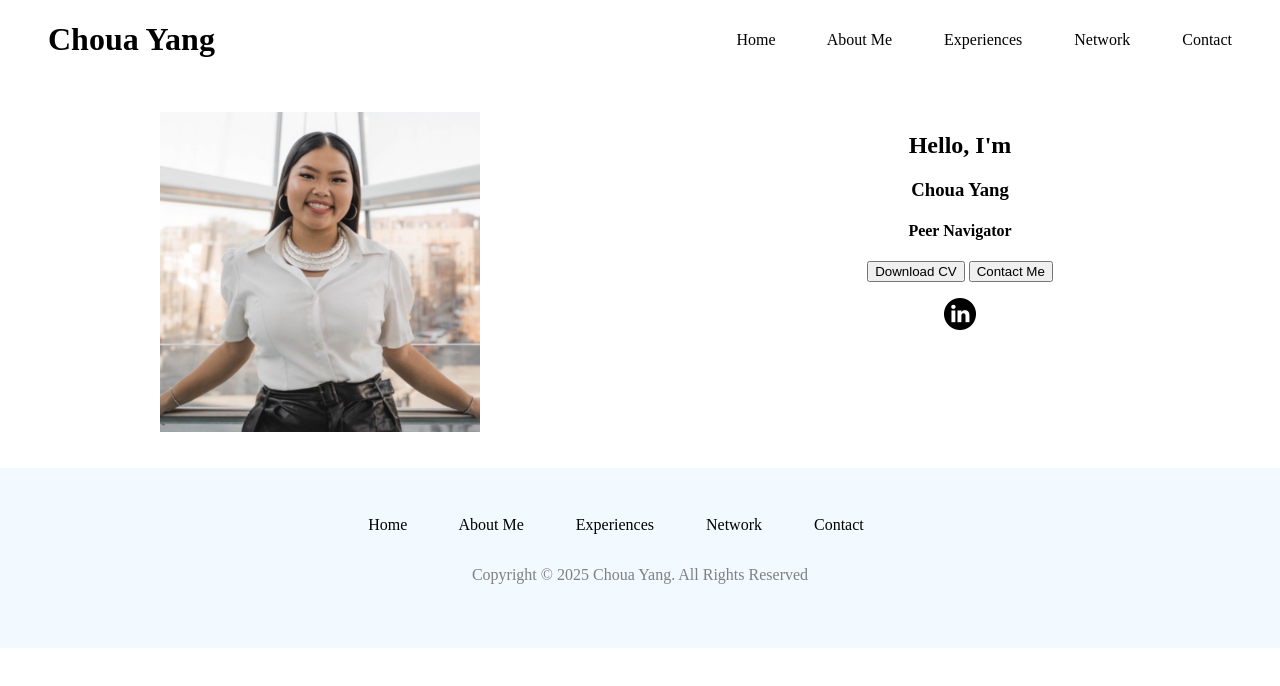
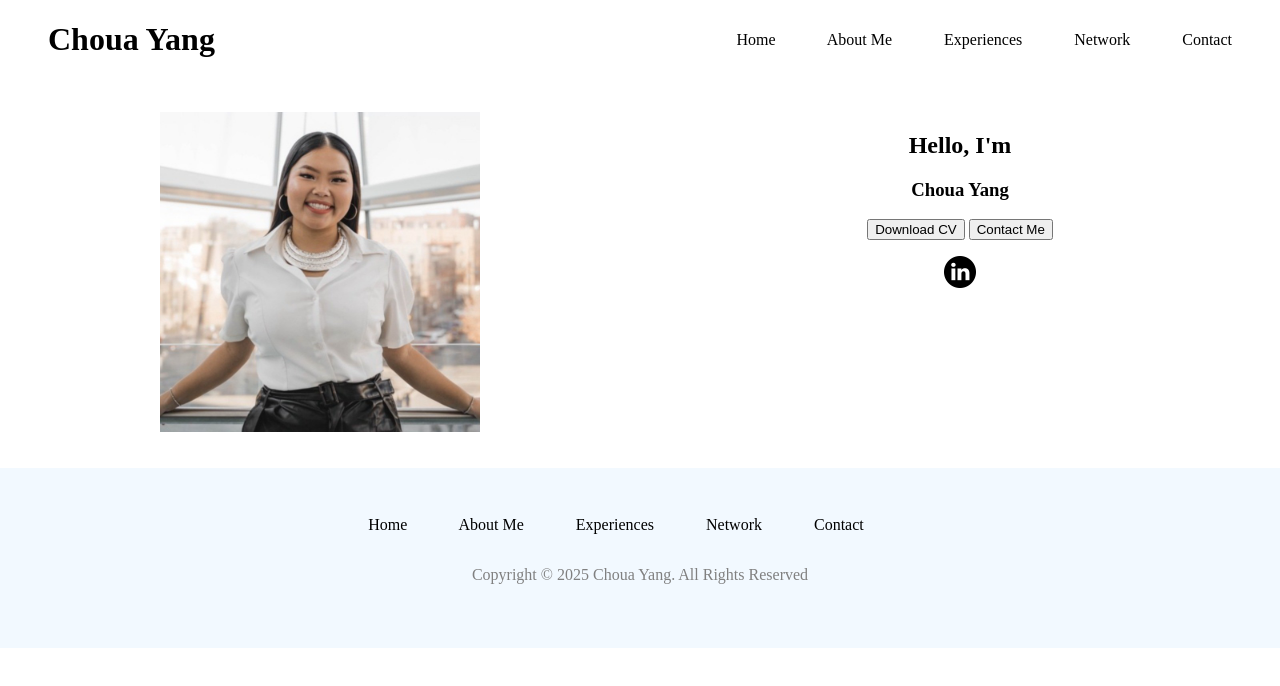
Before and after one commit to Khaun02/choua-portfolio-site, a plain HTML site: page index.html in a window 1280 px wide. Drawn offline with Linux system fonts and the light colour scheme.

Commit message:
refactor: updated bio
- removed "Peer Navigator"

```diff
--- a/index.html
+++ b/index.html
@@ -44,10 +44,6 @@
                     <h3>Choua Yang</h3>
                 </div>
 
-                <div class="about-container__p3">
-                    <h4>Peer Navigator</h4>
-                </div>
-
                 <div class="button-container">
                     <button>Download CV</button>
                     <button>Contact Me</button>
```
